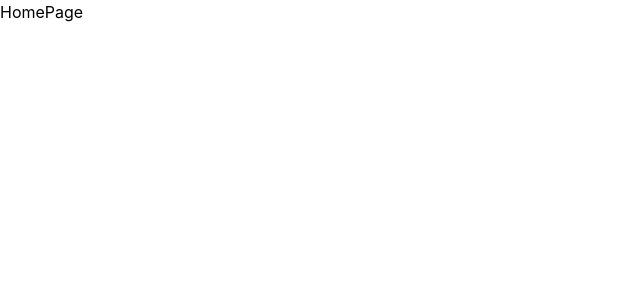
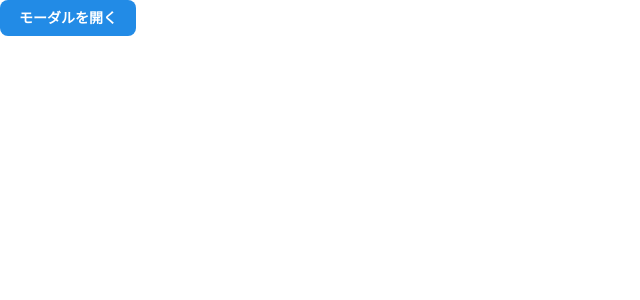
Before and after one commit to katsudon08/kasane, a React (Vite) app in the folder apps/teacher/: page / in a window 1280 px wide. Shown: the top 300 px of the page, without its empty margins (0-640 px from the left). Built offline with nearby package versions, Linux system fonts and the light colour scheme.

Commit message:
feat: pages/でモーダルの開閉ボタンとモーダルを配線する

```diff
--- a/apps/teacher/src/pages/home/ui/HomePage.tsx
+++ b/apps/teacher/src/pages/home/ui/HomePage.tsx
@@ -1,5 +1,18 @@
 import { Text } from "@mantine/core";
+import { useDisclosure } from "@mantine/hooks";
+
+import { Button } from "../../../shared/ui/button";
+import { Modal } from "../../../shared/ui/modal";
 
 export function HomePage() {
-	return <Text>HomePage</Text>;
+	const [opened, { open, close }] = useDisclosure(false);
+
+	return (
+		<>
+			<Button onClick={open}>モーダルを開く</Button>
+			<Modal opened={opened} onClose={close}>
+				<Text>モーダルの内容</Text>
+			</Modal>
+		</>
+	);
 }
```
